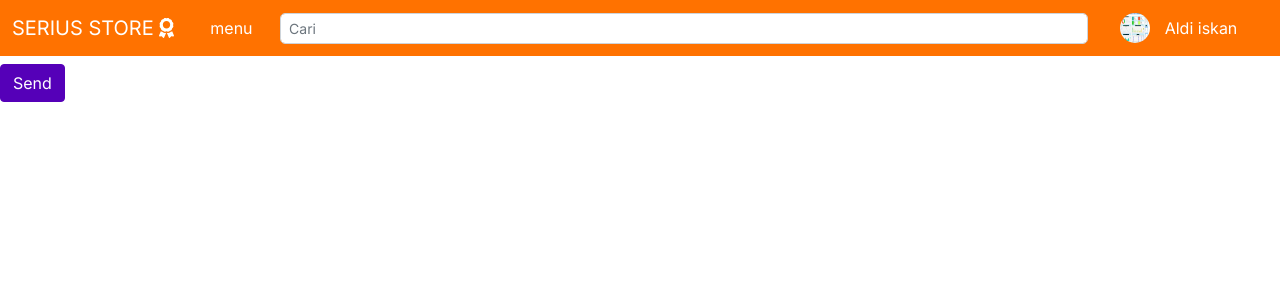
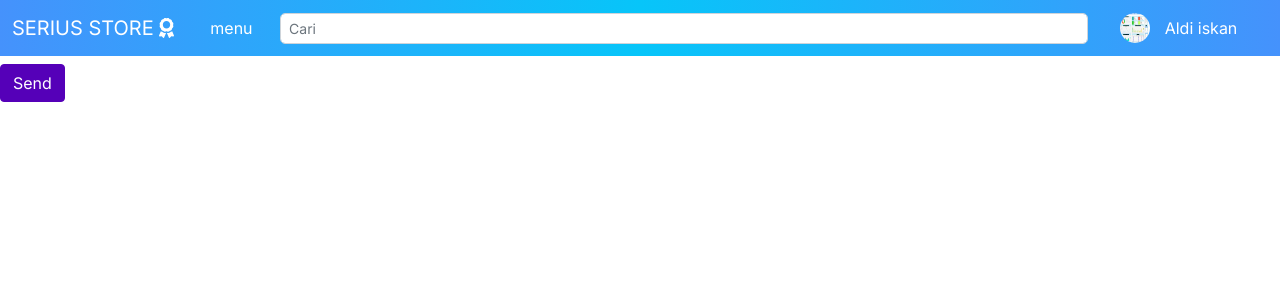
Before and after one commit to royal45mts/serius_building_web, a Next.js app: page / in a window 1280 px wide. Shown: the top 300 px of the page. Built offline with nearby package versions, Linux system fonts and the light colour scheme; what pouchdb would draw is missing.

Commit message:
update : color change

```diff
--- a/styles/scss/navbar.module.scss
+++ b/styles/scss/navbar.module.scss
@@ -102,5 +102,11 @@
   text-overflow: ellipsis;
 }
 .bg-primary-gradien {
-  background-color: #ff7200;
+  background: rgb(69, 146, 252);
+  background: linear-gradient(
+    90deg,
+    rgba(69, 146, 252, 1) 0%,
+    rgba(7, 197, 249, 1) 50%,
+    rgba(69, 146, 252, 1) 100%
+  );
 }
```
